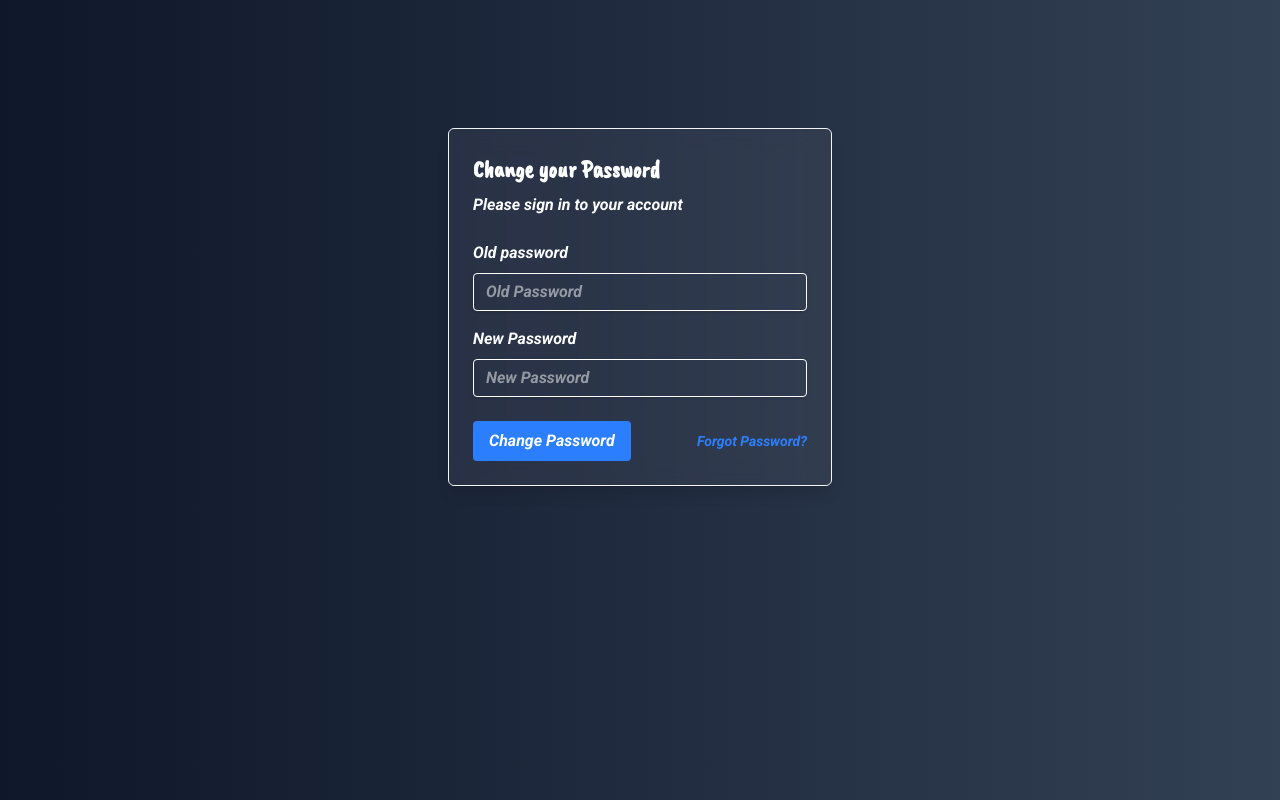
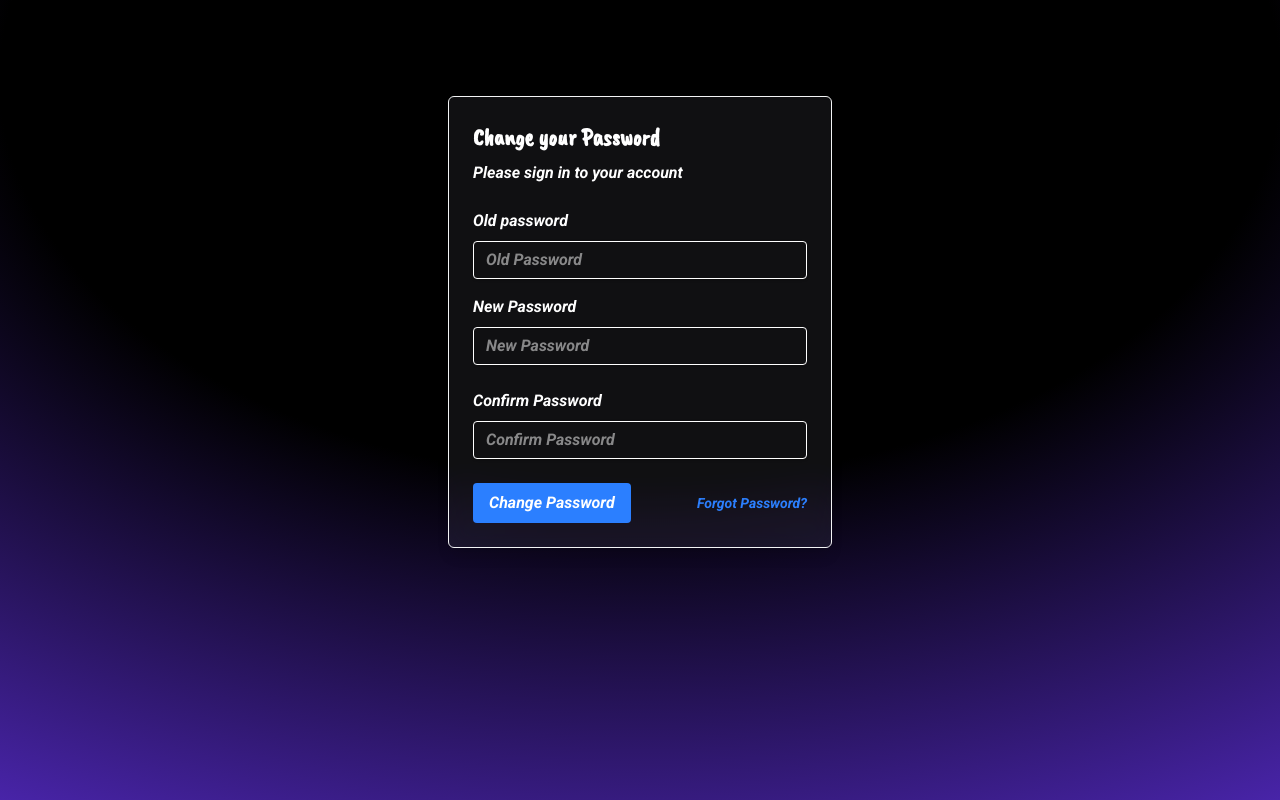
Before and after one commit to DeliciousBoy/frostybear-frontend, a Vue app: page /login/change-password in a window 1280 px wide. Built offline with nearby package versions, Linux system fonts and the light colour scheme; no server answers.

Commit message:
Add(ChangePassword): Implement confirm password field in Change Password page

```diff
--- a/src/components/ChangePasswordPage.vue
+++ b/src/components/ChangePasswordPage.vue
@@ -1,5 +1,6 @@
 <template>
-  <div class="h-screen py-20 p-4 md:p-20 lg:p-32 bg-custom-gradient">
+
+  <div class="absolute inset-0 -z-10 h-full w-full items-center px-5 py-24 [background:radial-gradient(125%_125%_at_50%_10%,#000_40%,#63e_100%)]">
     <div
       class="glass-morphism max-w-sm rounded-lg overflow-hidden shadow-lg mx-auto"
     >
@@ -29,6 +30,18 @@
               id="new_password"
               type="password"
               placeholder="New Password"
+            />
+          </div>
+          <div class="mb-6">
+            <label class="block text-white font-bold mb-2" for="new_password">
+              Confirm Password
+            </label>
+            <input
+              v-model="confirm_password"
+              class="shadow appearance-none border rounded w-full py-2 px-3 text-white leading-tight focus:outline-none focus:shadow-outline"
+              id="confirm_password"
+              type="password"
+              placeholder="Confirm Password"
             />
           </div>
           <div class="flex items-center justify-between">
```
